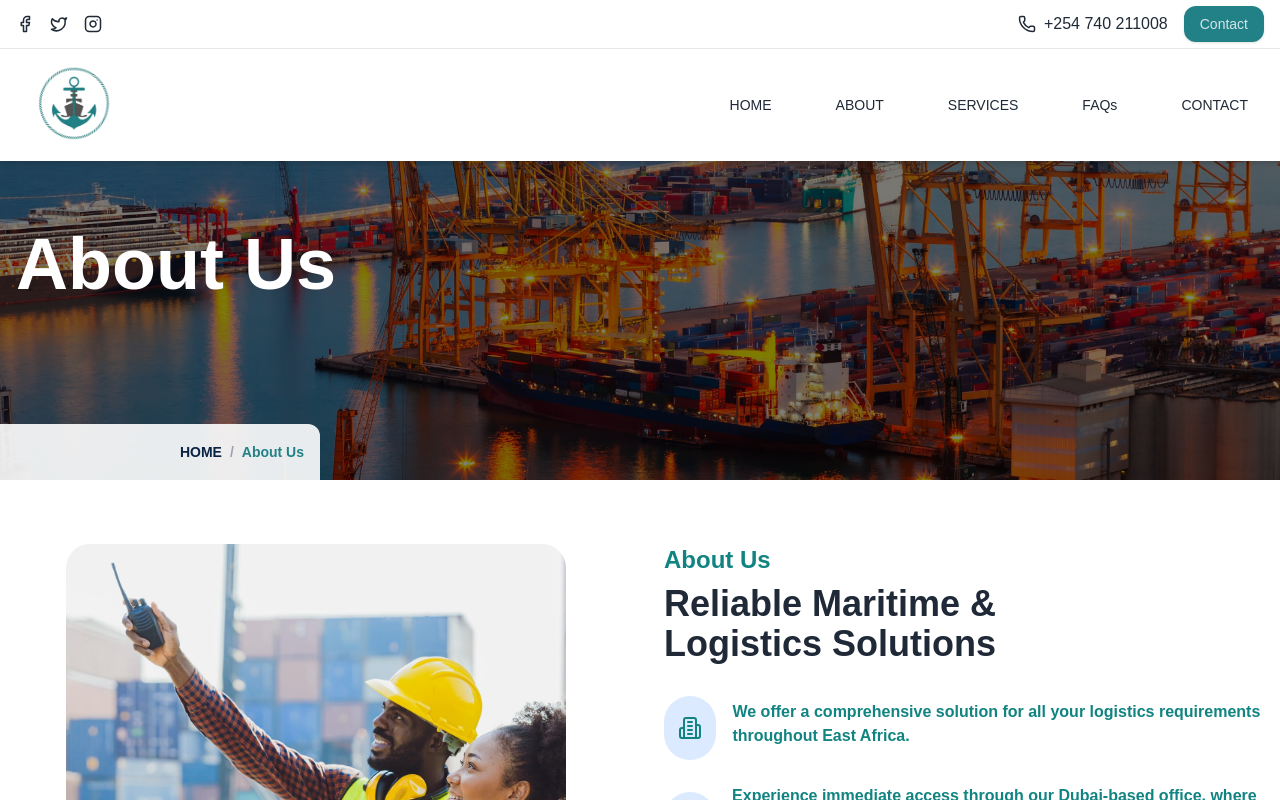
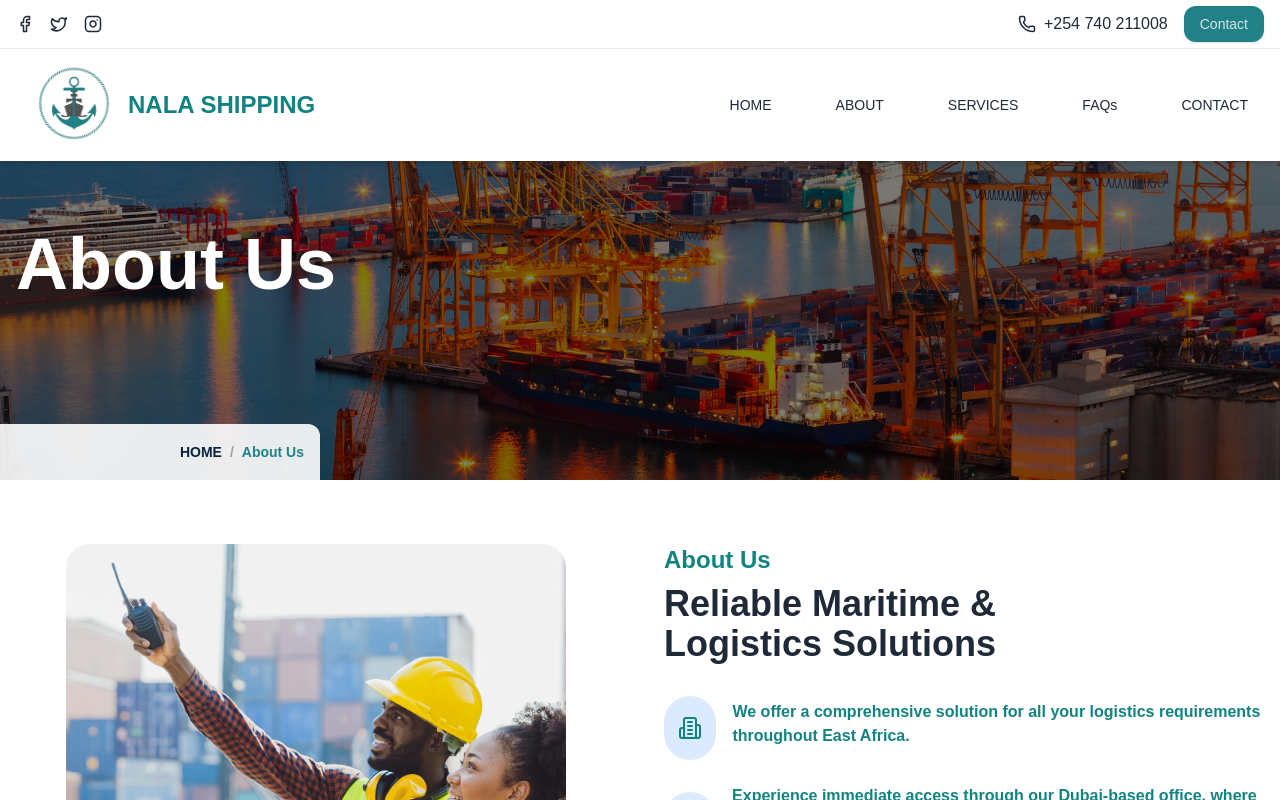
Before and after one commit to ISHANTBHATT/Nala-logistics, a Next.js app: page /about in a window 1280 px wide. Shown: the top 800 px of the page. Built offline with nearby package versions, Linux system fonts and the light colour scheme.

Commit message:
changes:- link change

```diff
--- a/src/app/components/Footer2.jsx
+++ b/src/app/components/Footer2.jsx
@@ -150,6 +150,7 @@
 import Image from "next/image";
 import { Facebook, Twitter, Instagram, Youtube } from "lucide-react";
 import { motion } from "framer-motion";
+import Link from "next/link";
 
 const quickLinks = [
   { title: "Home", href: "#" },
@@ -217,9 +218,11 @@ export default function Footer2() {
                   placeholder="Enter Your Email"
                   className="flex-1 px-4 py-2 md:py-3 rounded-xl text-sm md:text-base"
                 />
-                <button className="bg-[#545454] text-white px-6 py-2 md:px-8 md:py-3 rounded-xl hover:bg-[#3E3E3E] text-sm md:text-base">
-                  Get Quote
-                </button>
+                <Link href="/contact">
+                  <button className="bg-[#545454] text-white px-6 py-2 md:px-8 md:py-3 rounded-xl hover:bg-[#3E3E3E] text-sm md:text-base">
+                    Get Quote
+                  </button>
+                </Link>
               </div>
             </motion.div>
           </div>
--- a/src/app/components/Navbar2.jsx
+++ b/src/app/components/Navbar2.jsx
@@ -492,7 +492,12 @@ export function Navbar2() {
                   height={1000}
                   className="w-28 h-20"
                 />
-                <span className="text-2xl font-bold text-white/80">
+                <span
+                  className={cn(
+                    "text-2xl font-bold ",
+                    !isHomePage ? "text-primary" : "text-white/80"
+                  )}
+                >
                   NALA SHIPPING
                 </span>
               </>
```
